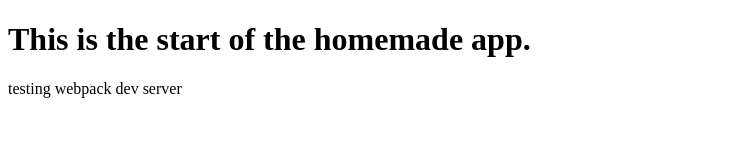
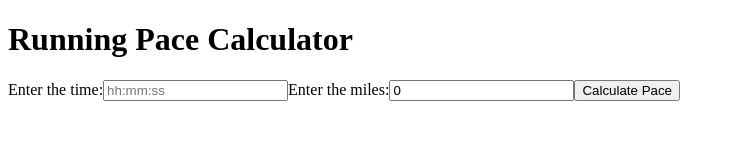
Before and after one commit to ray0h/pace-calculator, a React app: page / in a window 1280 px wide. Shown: the whole page, without its empty margins (0-735 px from the left). Built offline with nearby package versions, Linux system fonts and the light colour scheme.

Commit message:
set up initial basic min/mile pace calculator

```diff
--- a/package.json
+++ b/package.json
@@ -12,12 +12,15 @@
   "author": "",
   "license": "ISC",
   "dependencies": {
+    "formik": "^2.2.9",
     "react": "^17.0.2",
-    "react-dom": "^17.0.2"
+    "react-dom": "^17.0.2",
+    "react-select": "^4.3.1"
   },
   "devDependencies": {
     "@babel/core": "^7.14.6",
     "@babel/plugin-proposal-class-properties": "^7.14.5",
+    "@babel/plugin-transform-runtime": "^7.14.5",
     "@babel/preset-env": "^7.14.5",
     "@babel/preset-react": "^7.14.5",
     "babel-loader": "^8.2.2",
--- /dev/null
+++ b/src/components/Basic.js
@@ -0,0 +1,48 @@
+import React, { useState } from 'react';
+import { Formik, Form, Field } from 'formik';
+
+const Basic = () => {
+  const [pace, setPace] = useState('');
+
+  const parseSec = (time) => {
+    let digits = time.split(":").map(d => parseInt(d));
+    return 3600*digits[0] + 60*digits[1] + digits[2];
+  };
+
+  const calcPace = (time, miles) => {
+    // assume time is string in "hh:mm:ss" format - will validate eventually
+    let rawPace = parseSec(time)/miles/60;
+    console.log(parseSec(time)/miles)
+    let minutes = parseInt(rawPace);
+    let seconds = Math.round((rawPace-minutes)*60);
+    let str = seconds < 10 ? `0${seconds}` : seconds;
+    return `${minutes}:${str}`;
+  }
+
+  const onSubmit = (values) => {
+    setPace(calcPace(values.time, values.miles))
+    console.log(values)
+  };
+
+  return (
+    <div>
+      <Formik
+        initialValues={{time: '', miles: 0}}
+        onSubmit={onSubmit}
+      >
+        <Form>
+          Enter the time:
+          <Field placeholder='hh:mm:ss' name="time"/>
+          Enter the miles:
+          <Field name="miles"/>
+
+          <button type="submit">Calculate Pace</button>
+        </Form>
+      </Formik>
+
+      {pace ? `${pace} min/mile` : ''}
+    </div>
+  );
+};
+
+export default Basic;
--- a/src/index.html
+++ b/src/index.html
@@ -8,6 +8,5 @@
 </head>
 <body>
   <div id="app"></div>
-  <script src="bundle.js"></script>
 </body>
 </html>
--- a/src/index.js
+++ b/src/index.js
@@ -1,13 +1,13 @@
 import React from 'react';
 import ReactDOM from 'react-dom';
+import Basic from './components/Basic';
 
 const App = () => {
   return (
     <div>
-      <h1>This is the start of the homemade app.</h1>
-      <p>testing webpack dev server</p>
+      <h1>Running Pace Calculator</h1>
+      <Basic/>
     </div>
-
   )
 }
 
```
Also changed, not shown: .babelrc, 1 other file.
